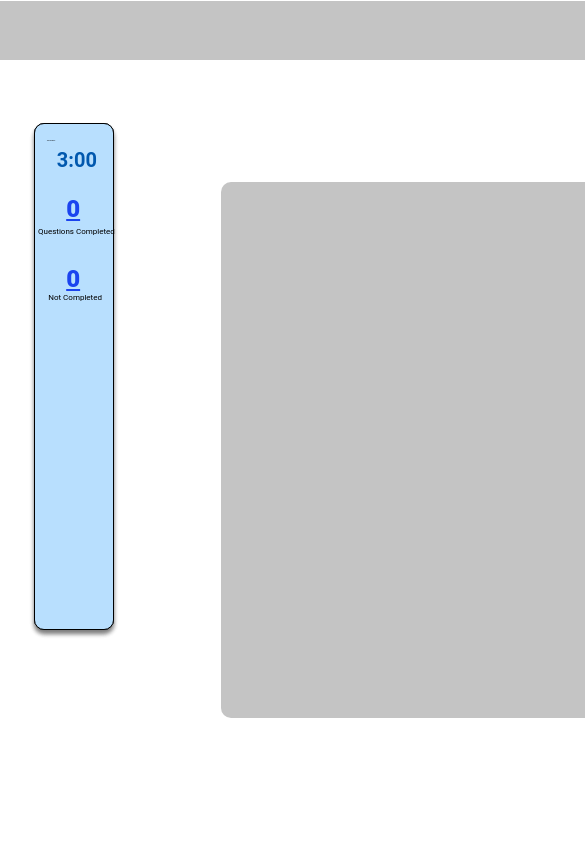
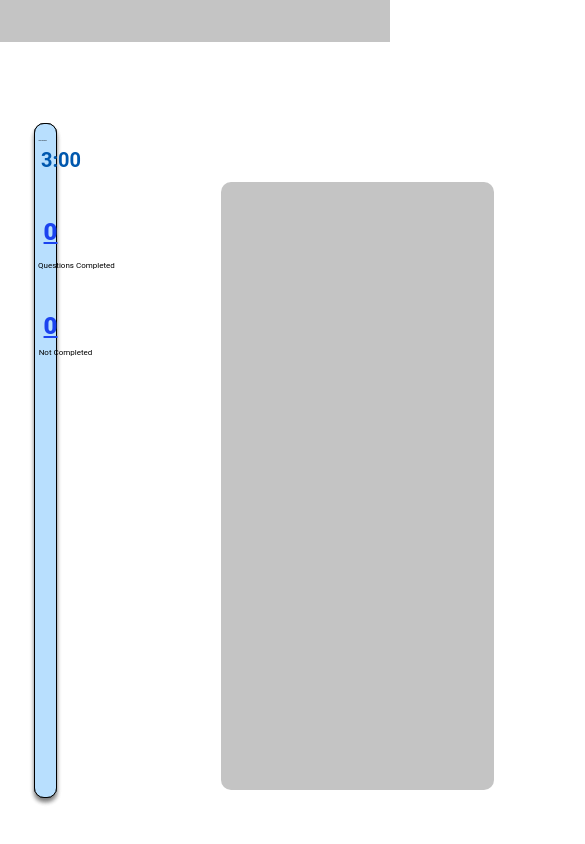
Before and after one commit to Exam-Prep/Athletic-Training, a React app: page /questions in a window 390 px wide. Shown: the top 844 px of the page, 585 px wide, since content can reach past the window. Built offline with nearby package versions, Linux system fonts and the light colour scheme; no server answers.

Commit message:
Mobile compat questions page

```diff
--- a/package.json
+++ b/package.json
@@ -10,7 +10,7 @@
 		"@types/node": "^17.0.21",
 		"@types/react": "^17.0.41",
 		"@types/react-dom": "^17.0.14",
-		"bootstrap": "5.1.3",
+		"bootstrap": "^5.1.3",
 		"compression": "^1.7.4",
 		"express": "^4.17.3",
 		"express-validator": "^6.14.0",
--- a/src/components/app/pages/questions/styles.scss
+++ b/src/components/app/pages/questions/styles.scss
@@ -11,8 +11,8 @@
 
 .background {
 	position: absolute;
-	width: 1440px;
-	height: 1024px;
+	width: 100%;
+	height: 100%;
 	left: 0;
 	top: 0;
 
@@ -22,8 +22,8 @@
 /* Rectangle 13 */
 .questionsBox {
 	position: absolute;
-	width: 1098px;
-	height: 536px;
+	width: 70%;
+	height: 72%;
 	left: 221px;
 	top: 182px;
 
@@ -34,12 +34,13 @@
 
 .questionsToolBar {
 	position: absolute;
-	width: 80px;
-	height: 507px;
+	width: 6%;
+	height: 80%;
 	left: 34px;
 	top: 123px;
 
 	background: #b8dffe;
+	display: flex;
 	border: 1px solid #000000;
 	box-sizing: border-box;
 	box-shadow: 0 4px 4px rgba(0, 0, 0, 0.3);
@@ -49,9 +50,8 @@
 
 .titleBar {
 	position: absolute;
-	width: 1440px;
-	height: 59px;
-	left: 0;
-	top: 1px;
+	width: 100%;
+	height: 5%;
 	background: #c4c4c4;
+	display: flex;
 }
--- /dev/null
+++ b/src/firebase/firebase-config.tsx
@@ -0,0 +1,11 @@
+/** @format */
+
+export const firebaseConfig = {
+	apiKey: "AIzaSyDNo3OIlcsgsZkV1gPacS0lZW7UQZuIe14",
+	authDomain: "athletitrain.firebaseapp.com",
+	projectId: "athletitrain",
+	storageBucket: "athletitrain.appspot.com",
+	messagingSenderId: "99644510408",
+	appId: "1:99644510408:web:e969d81d936569a06715fd",
+	measurementId: "G-GTC6K15JY4",
+};
```
Also changed, not shown: 1 other file (tests, documents, lock files or other folders).
